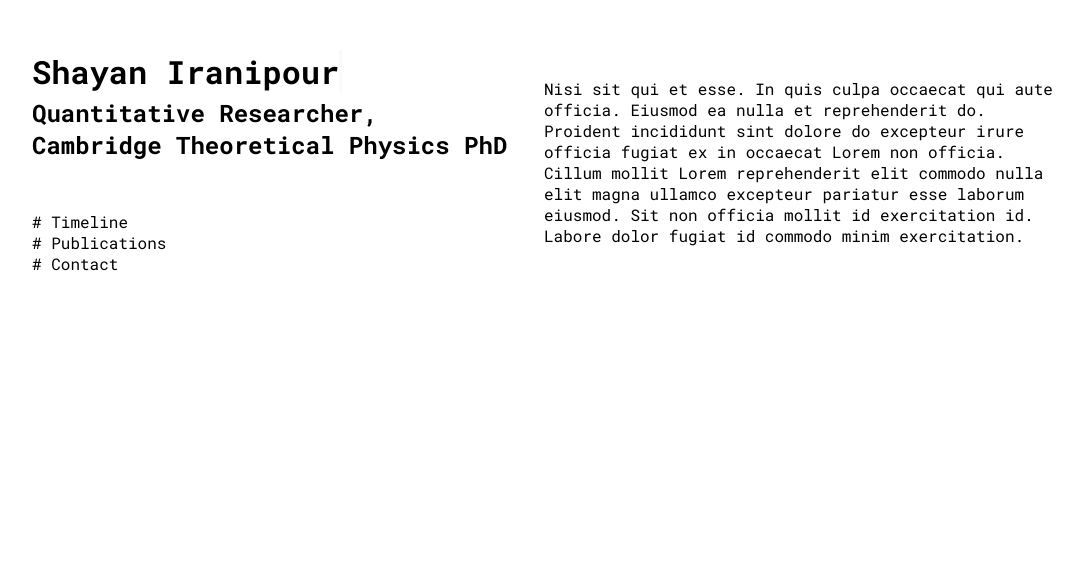
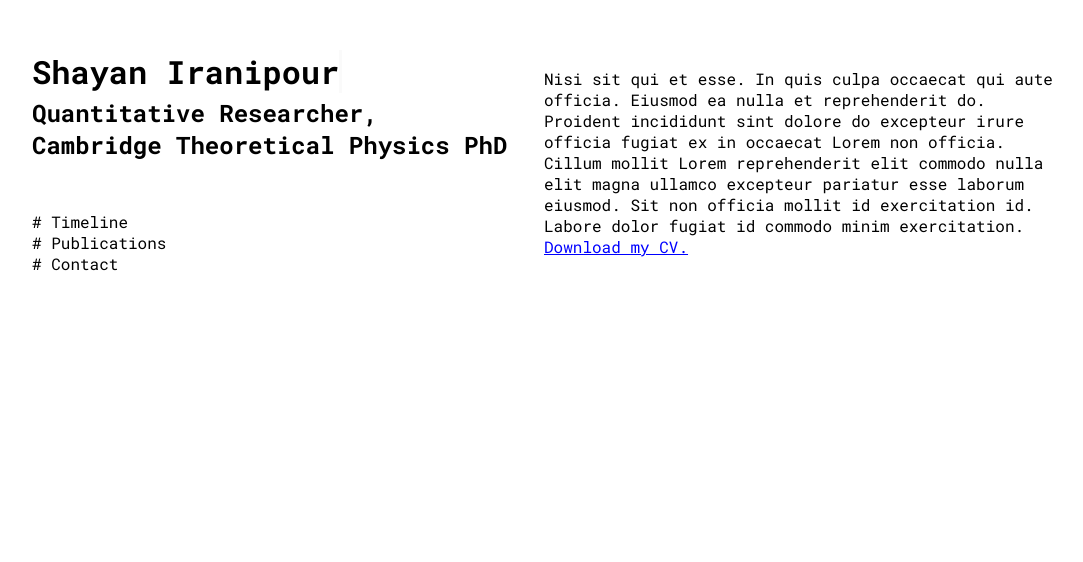
Before and after one commit to siranipour/website, a React (Vite) app: page / in a window 1280 px wide. Shown: the part 238-800 px from the top of the page, without its empty margins (96-1179 px from the left). Built offline with nearby package versions, Linux system fonts and the light colour scheme.

Commit message:
Add CV download to frontend

```diff
--- a/src/components/Header/Header.tsx
+++ b/src/components/Header/Header.tsx
@@ -25,7 +25,10 @@ const Header = () => {
           Cillum mollit Lorem reprehenderit elit commodo nulla elit magna
           ullamco excepteur pariatur esse laborum eiusmod. Sit non officia
           mollit id exercitation id. Labore dolor fugiat id commodo minim
-          exercitation.
+          exercitation.{" "}
+          <a href="/resume" target="_blank">
+            Download my CV.
+          </a>
         </p>
       </div>
     </div>
```
